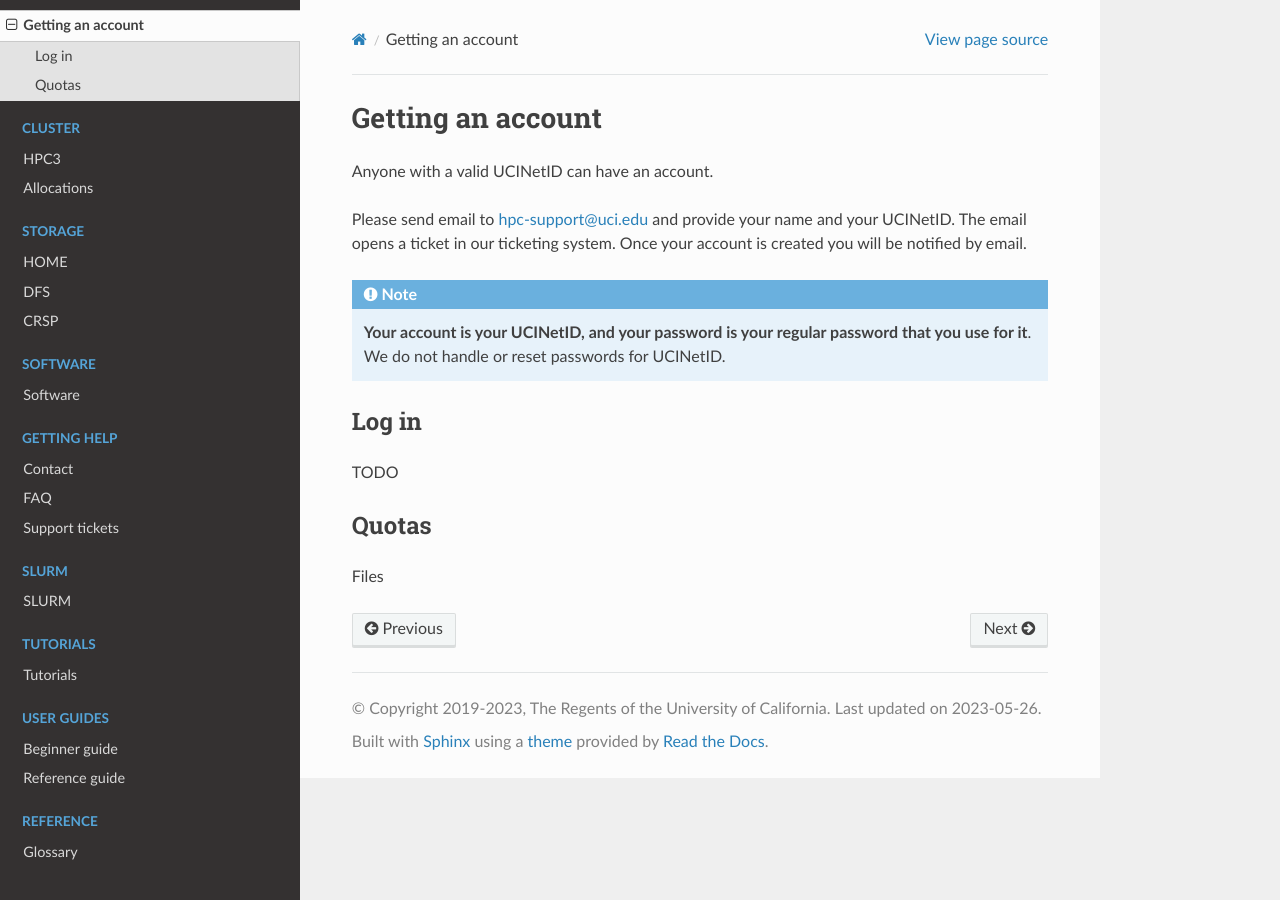
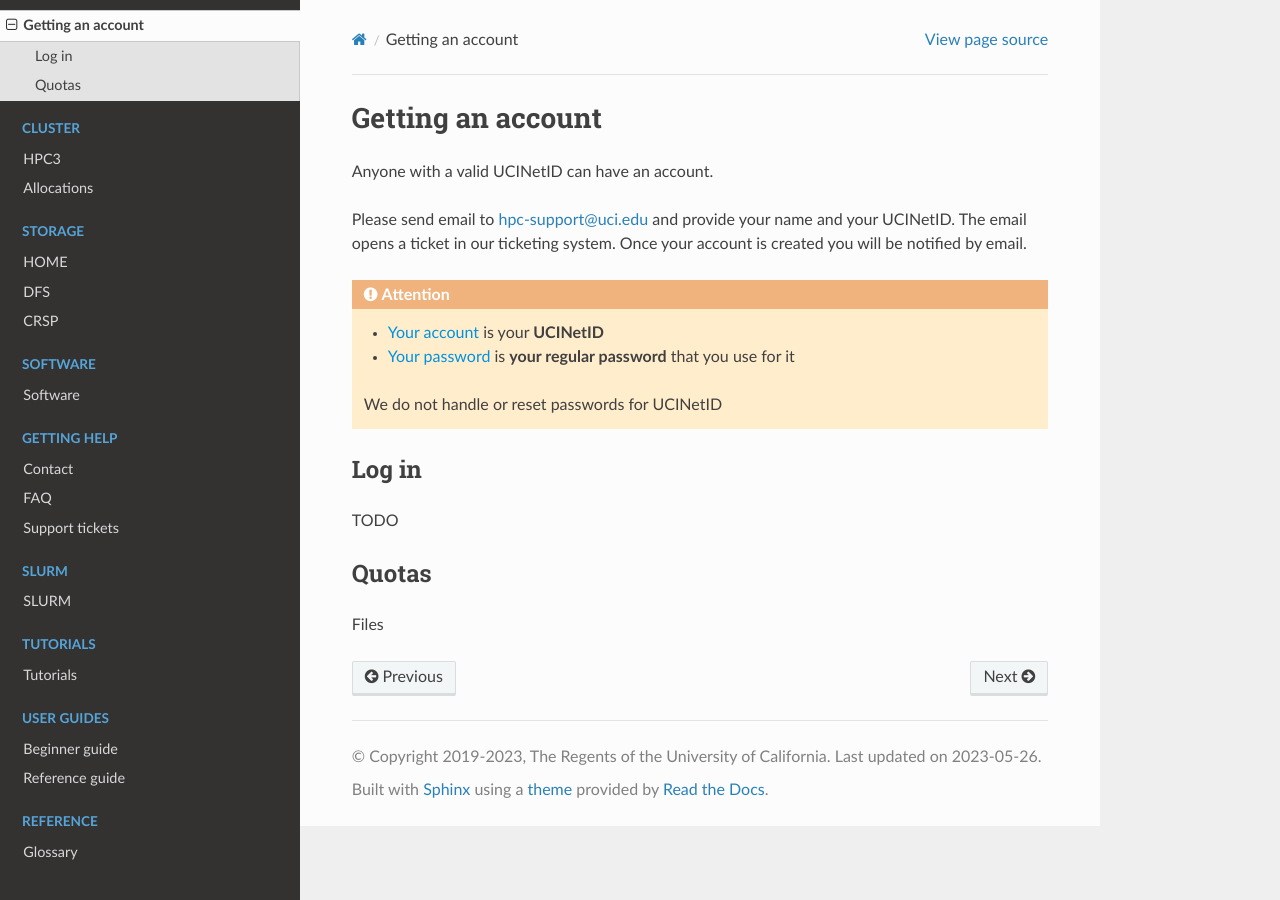
Before and after one commit to RCIC-UCI-Public/website-rcic, a Sphinx documentation site: the page built from docs/source/account/start.rst, in a window 1280 px wide. Built offline with Sphinx 7.4.7 and the Read the Docs theme 2.0.0, drawn with Linux system fonts in a browser that asks for light colours.

Commit message:
change admonition and enable colors

```diff
--- a/docs/source/account/start.rst
+++ b/docs/source/account/start.rst
@@ -8,10 +8,12 @@ Anyone with a valid UCINetID can have an account.
 Please send email to hpc-support@uci.edu and provide your name and your UCINetID.
 The email opens a ticket in our ticketing system. Once your account is created you will be notified by email.
 
-.. note::
+.. attention::
 
-   **Your account is your UCINetID, and your password is your regular password that
-   you use for it**. We do not handle or reset passwords for UCINetID.
+   - :bluelight:`Your account` is your **UCINetID**
+   - :bluelight:`Your password` is **your regular password** that you use for it
+
+   We do not handle or reset passwords for UCINetID
 
 Log in
 -------
```
